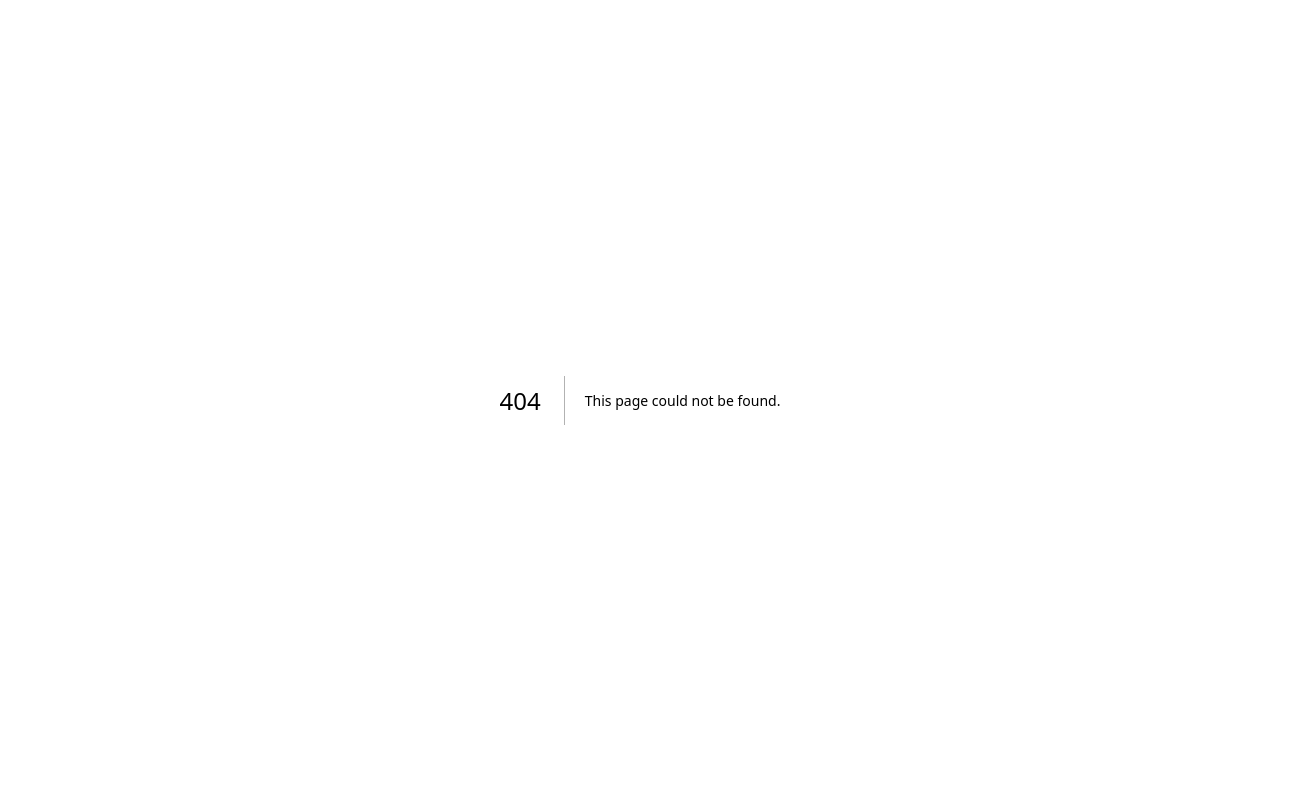
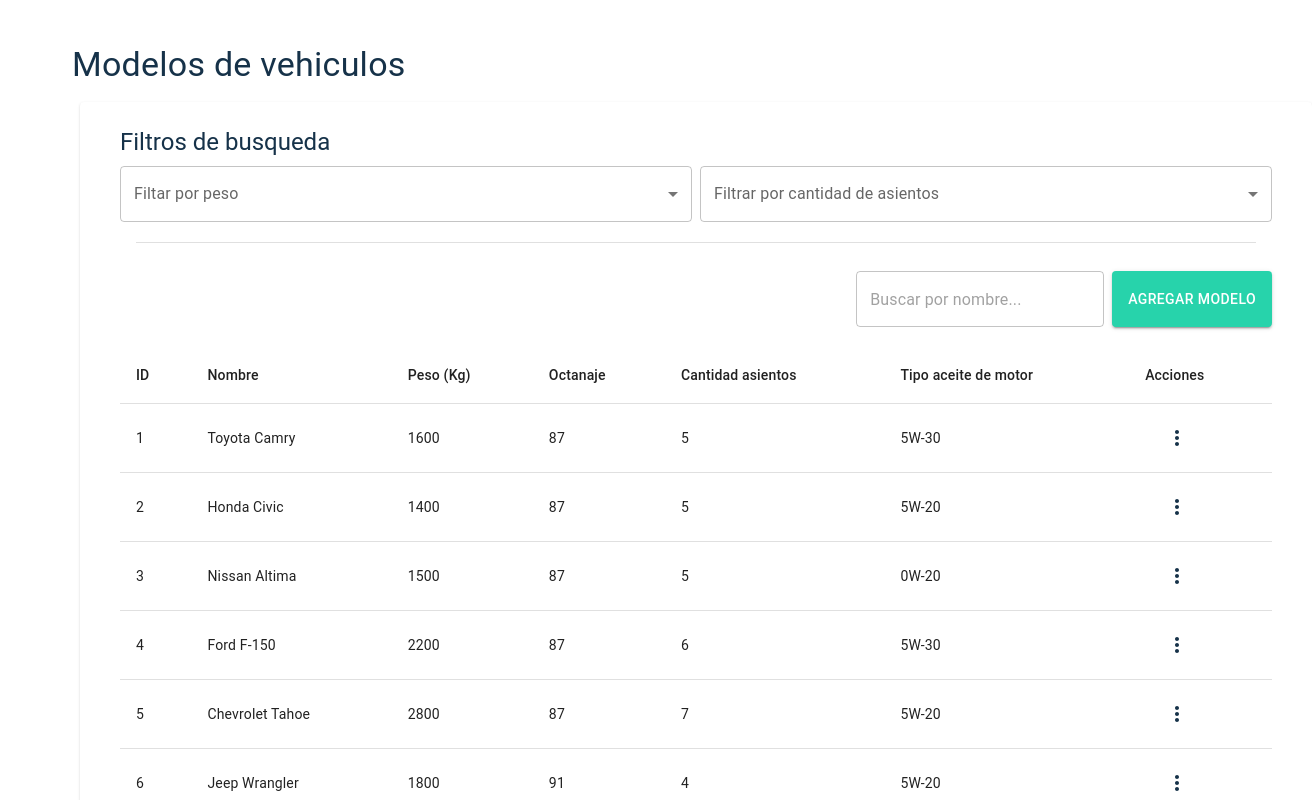
Before and after one commit to Paulaforero/ty-frontend-admin, a Next.js app: page /vehicle-models in a window 1280 px wide. Before the commit this address had no page. Shown: the top 800 px of the page, 1312 px wide, since content can reach past the window. Built offline with nearby package versions, Linux system fonts and the light colour scheme.

Commit message:
feature: added data page view for vehicle models

```diff
--- /dev/null
+++ b/app/(private)/vehicle-models/page.jsx
@@ -0,0 +1,48 @@
+'use client'
+
+import DataPageView from '@/components/data-page/data-page-view'
+import { VehicleModels } from '@/mock/vehicle-models'
+
+export default function VehicleModelsPage() {
+  const columns = {
+    id: 'ID',
+    name: 'Nombre',
+    weight_in_kg: 'Peso (Kg)',
+    octane_rating: 'Octanaje',
+    seat_count: 'Cantidad asientos',
+    engine_oil_type: 'Tipo aceite de motor',
+  }
+
+  const filters = [
+    {
+      label: 'Filtar por peso',
+      options: [
+        { label: 'uno', value: 1 },
+        { label: 'dos', value: 2 },
+        { label: 'tres', value: 3 },
+        { label: 'cuatro', value: 4 },
+        { label: 'cinco', value: 5 },
+      ],
+    },
+    {
+      label: 'Filtrar por cantidad de asientos',
+      options: [
+        { label: 'uno', value: 1 },
+        { label: 'dos', value: 2 },
+        { label: 'tres', value: 3 },
+        { label: 'cuatro', value: 4 },
+        { label: 'cinco', value: 5 },
+      ],
+    },
+  ]
+
+  return (
+    <DataPageView
+      title="Modelos de vehiculos"
+      createButtonLabel="Agregar modelo"
+      columns={columns}
+      rows={VehicleModels}
+      filters={filters}
+    />
+  )
+}
```
